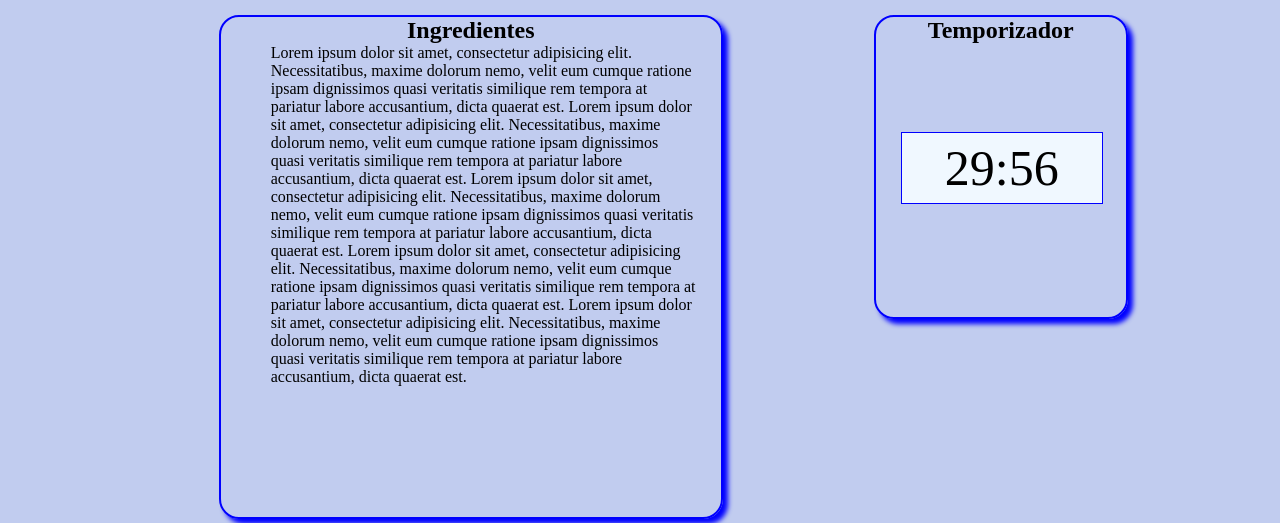
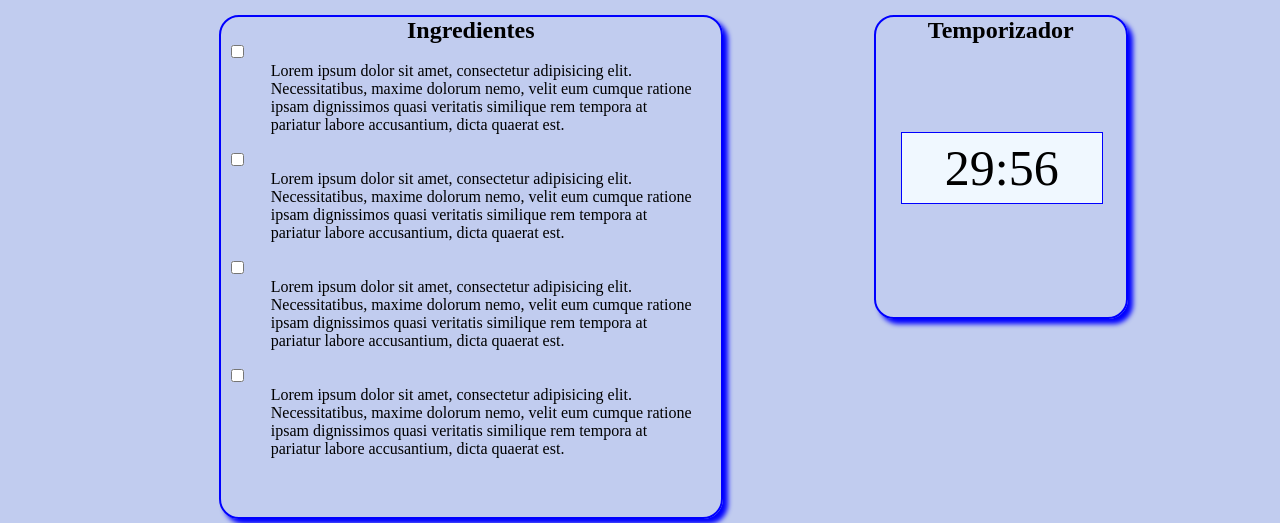
Before and after one commit to JoseLuisMJ/my-favourite-food-app, a plain HTML site: page index.html in a window 1280 px wide. Shown: the part 463-986 px from the top of the page. Drawn offline with Linux system fonts and the light colour scheme.

Commit message:
add checkbox

```diff
--- a/index.html
+++ b/index.html
@@ -21,11 +21,10 @@
       <div class="container">
       <div class="ingredients">
         <h2>Ingredientes</h2>
-        <p>Lorem ipsum dolor sit amet, consectetur adipisicing elit. Necessitatibus, maxime dolorum nemo, velit eum cumque ratione ipsam dignissimos quasi veritatis similique rem tempora at pariatur labore accusantium, dicta quaerat est.
-          Lorem ipsum dolor sit amet, consectetur adipisicing elit. Necessitatibus, maxime dolorum nemo, velit eum cumque ratione ipsam dignissimos quasi veritatis similique rem tempora at pariatur labore accusantium, dicta quaerat est.
-          Lorem ipsum dolor sit amet, consectetur adipisicing elit. Necessitatibus, maxime dolorum nemo, velit eum cumque ratione ipsam dignissimos quasi veritatis similique rem tempora at pariatur labore accusantium, dicta quaerat est.
-          Lorem ipsum dolor sit amet, consectetur adipisicing elit. Necessitatibus, maxime dolorum nemo, velit eum cumque ratione ipsam dignissimos quasi veritatis similique rem tempora at pariatur labore accusantium, dicta quaerat est.
-          Lorem ipsum dolor sit amet, consectetur adipisicing elit. Necessitatibus, maxime dolorum nemo, velit eum cumque ratione ipsam dignissimos quasi veritatis similique rem tempora at pariatur labore accusantium, dicta quaerat est.</p>
+          <input type="checkbox" name="ingredients" value="1"><p>Lorem ipsum dolor sit amet, consectetur adipisicing elit. Necessitatibus, maxime dolorum nemo, velit eum cumque ratione ipsam dignissimos quasi veritatis similique rem tempora at pariatur labore accusantium, dicta quaerat est.</p><br>
+          <input type="checkbox" name="ingredients" value="2"><p>Lorem ipsum dolor sit amet, consectetur adipisicing elit. Necessitatibus, maxime dolorum nemo, velit eum cumque ratione ipsam dignissimos quasi veritatis similique rem tempora at pariatur labore accusantium, dicta quaerat est.</p><br>
+          <input type="checkbox" name="ingredients" value="3"><p>Lorem ipsum dolor sit amet, consectetur adipisicing elit. Necessitatibus, maxime dolorum nemo, velit eum cumque ratione ipsam dignissimos quasi veritatis similique rem tempora at pariatur labore accusantium, dicta quaerat est.</p><br>
+          <input type="checkbox" name="ingredients" value="4"><p>Lorem ipsum dolor sit amet, consectetur adipisicing elit. Necessitatibus, maxime dolorum nemo, velit eum cumque ratione ipsam dignissimos quasi veritatis similique rem tempora at pariatur labore accusantium, dicta quaerat est.</p><br>
         </div>
 <div class="time">
         <h2>Temporizador</h2>
--- a/style.css
+++ b/style.css
@@ -47,6 +47,10 @@ section {
     height: 500px;
     margin-left: 35%;
     margin-bottom: 10%;
+  }
+
+  input {
+    margin-left: 10px;
   }
 
   .container {
```
